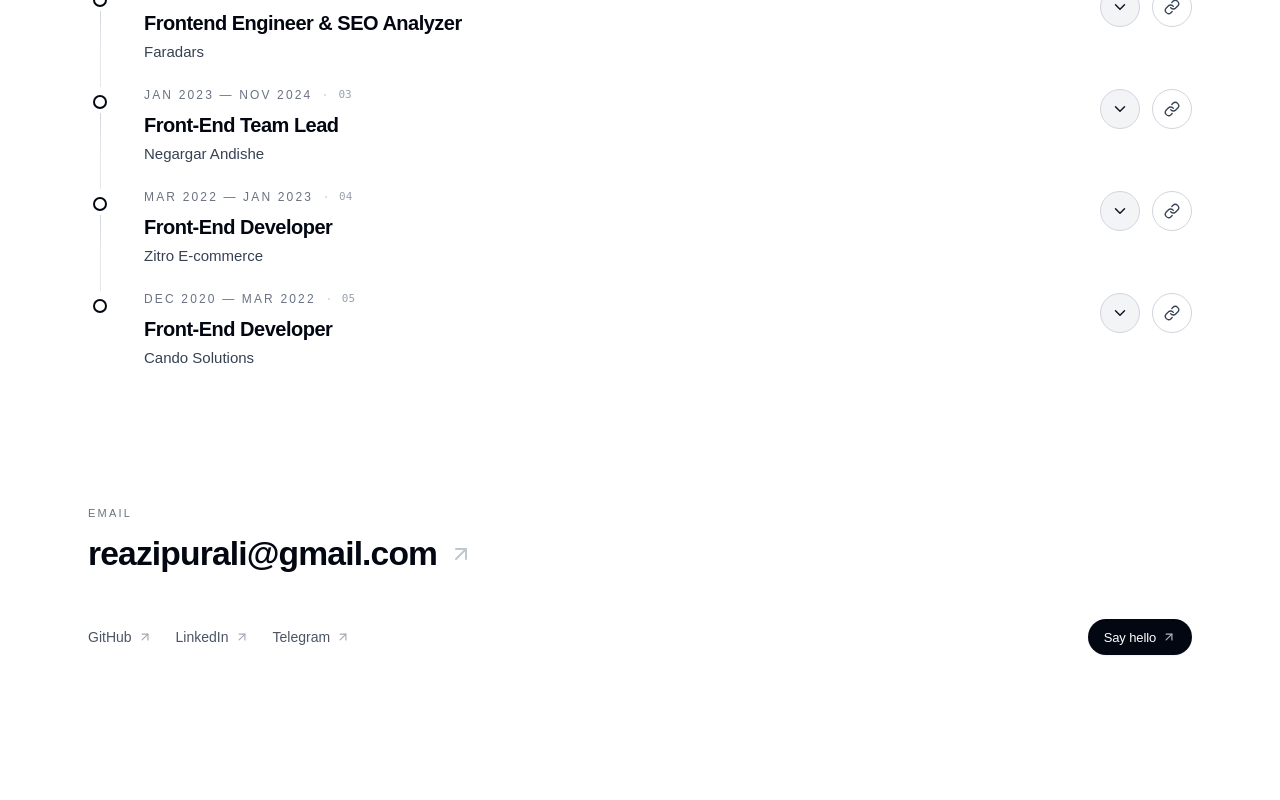
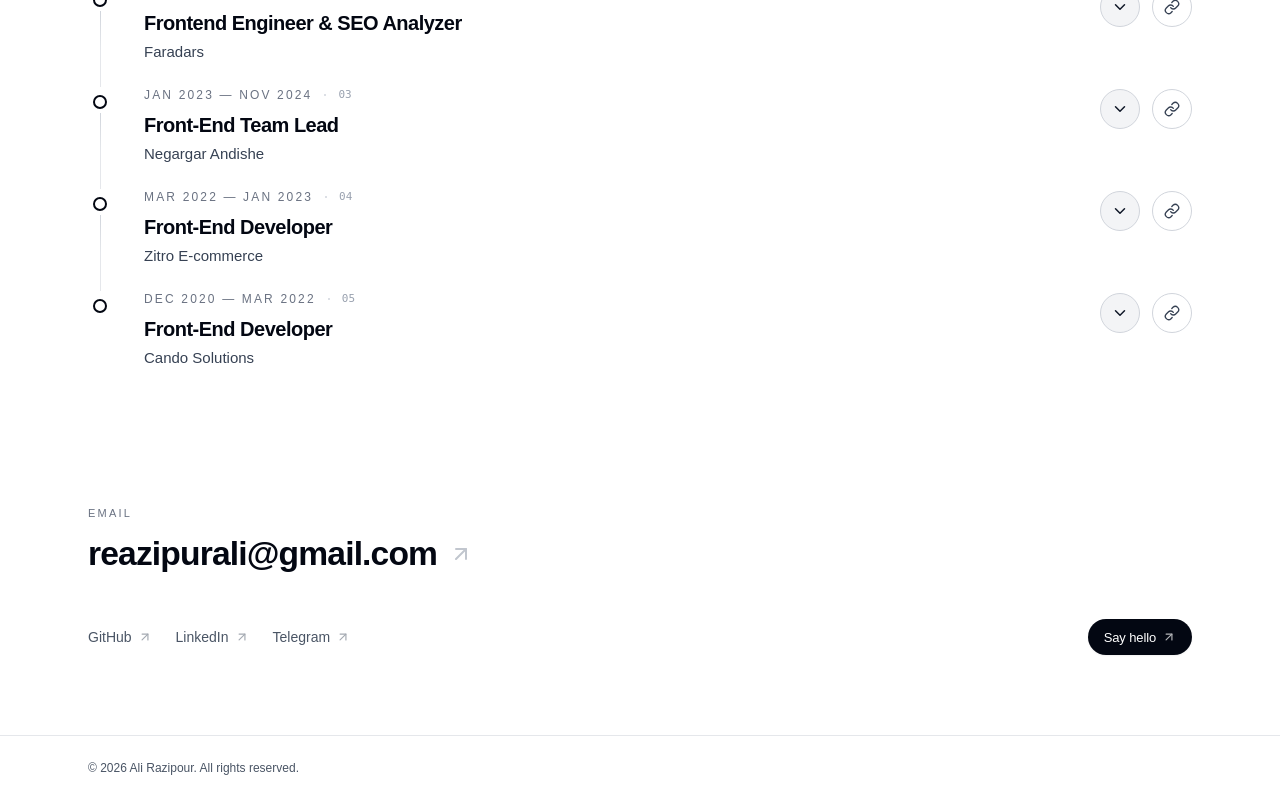
Before and after one commit to kai-zen/personal-website, a Next.js app: page / in a window 1280 px wide. Shown: the part 2830-3630 px from the top of the page. Before the commit the page ends 3565 px from the top, so only its background shows below. Built offline with nearby package versions, Linux system fonts and the light colour scheme.

Commit message:
[1.0.0]: Footer added.

```diff
--- a/package.json
+++ b/package.json
@@ -1,6 +1,6 @@
 {
   "name": "portfolio",
-  "version": "0.6.0",
+  "version": "1.0.0",
   "private": true,
   "scripts": {
     "dev": "next dev",
--- a/src/app/layout.tsx
+++ b/src/app/layout.tsx
@@ -4,7 +4,7 @@
 import { ThemeProvider } from "@/shared/providers/ThemeProvider";
 import { CustomCursor } from "@/shared/components";
 import { FC, ReactNode } from "react";
-import { Topbar } from "@/sections/layout";
+import { Footer, Topbar } from "@/sections/layout";
 
 type Props = Readonly<{
   children: ReactNode;
@@ -21,7 +21,8 @@
         <ThemeProvider>
           <CustomCursor />
           <Topbar />
-          {children}
+          <main className="flex-1">{children}</main>
+          <Footer />
         </ThemeProvider>
       </body>
     </html>
--- /dev/null
+++ b/src/sections/layout/Footer.tsx
@@ -0,0 +1,22 @@
+import { FC } from "react";
+import { Typography } from "@/shared/components";
+
+const year = new Date().getFullYear();
+
+const Footer: FC = () => {
+  return (
+    <footer className="mt-auto w-full border-t border-gray-200 dark:border-gray-800">
+      <div className="mx-auto max-w-6xl px-6 py-6">
+        <Typography
+          as="p"
+          variant="caption"
+          className="text-xs text-gray-600 dark:text-gray-300"
+        >
+          © {year} Ali Razipour. All rights reserved.
+        </Typography>
+      </div>
+    </footer>
+  );
+};
+
+export default Footer;
--- a/src/sections/layout/index.ts
+++ b/src/sections/layout/index.ts
@@ -1 +1,2 @@
 export { default as Topbar } from "./Topbar";
+export { default as Footer } from "./Footer";
```
